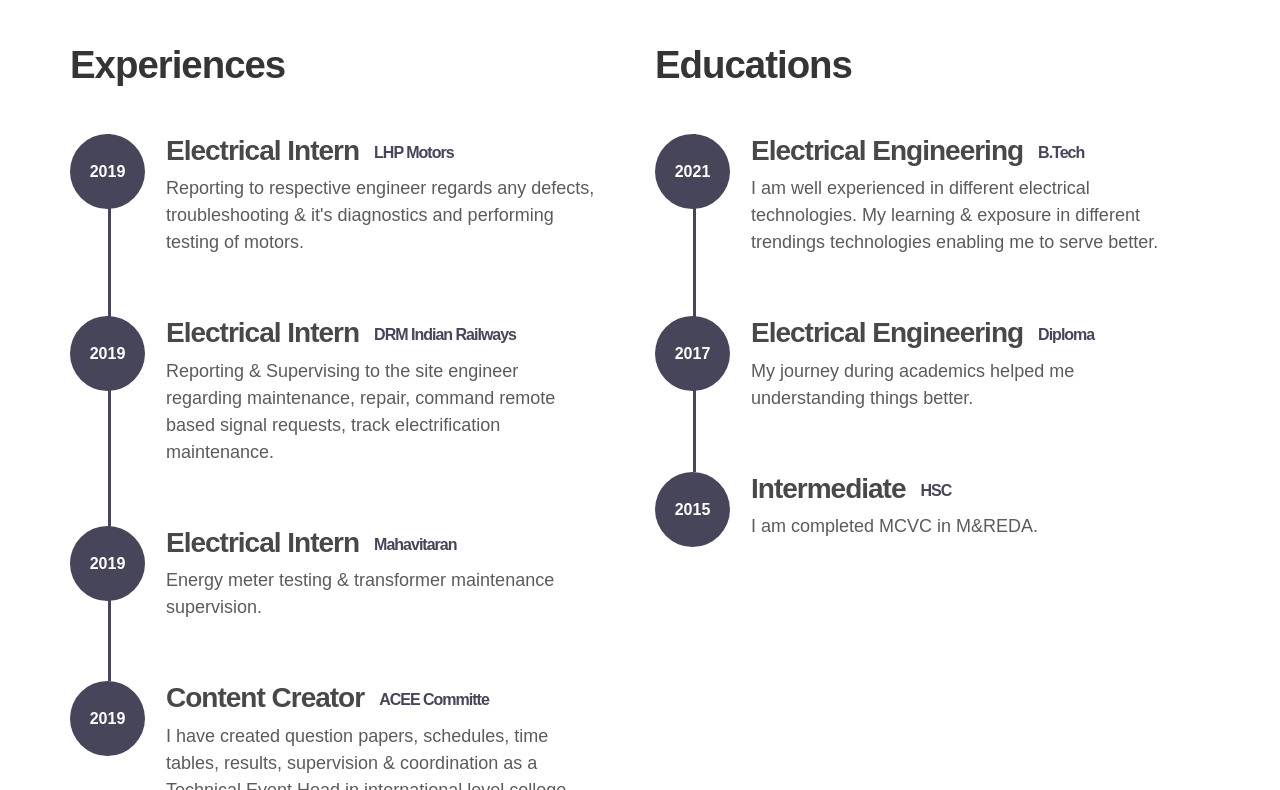
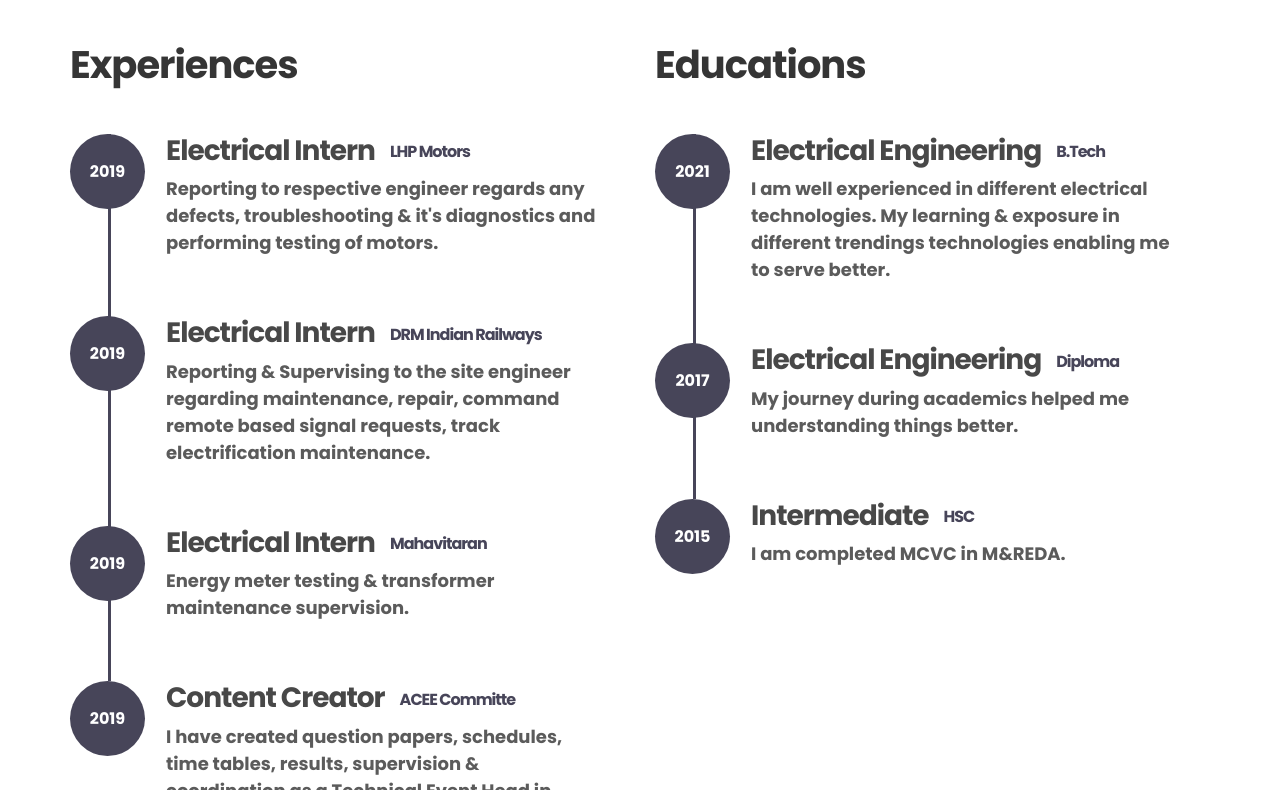
Before and after one commit to pudurvenu/My-Portfolio, a plain HTML site: page index.html in a window 1280 px wide. Shown: the part 1698-2488 px from the top of the page. Drawn offline with nearby package versions, Linux system fonts and the light colour scheme.

Commit message:
Update footcss.css

```diff
--- a/footcss.css
+++ b/footcss.css
@@ -1,3 +1,6 @@
+
+@import url('https://fonts.googleapis.com/css2?family=Poppins:wght@700&display=swap');
+
 
 body{
 	line-height: 1.5;
```
